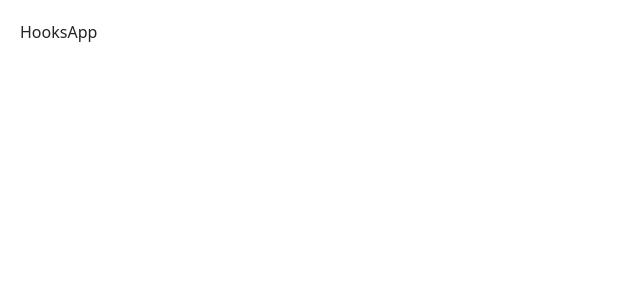
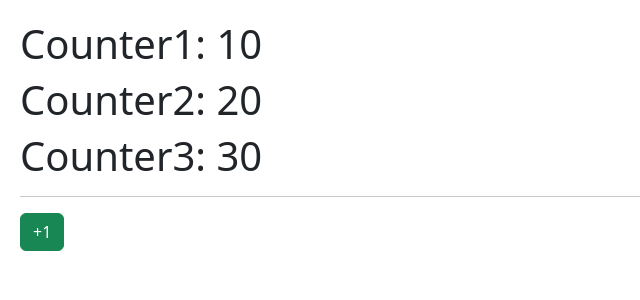
Before and after one commit to mnfrn10112/hooks-app, a React (Vite) app: page / in a window 1280 px wide. Shown: the top 300 px of the page, without its empty margins (0-640 px from the left). Built offline with nearby package versions, Linux system fonts and the light colour scheme.

Commit message:
use state

```diff
--- /dev/null
+++ b/src/01-useState/CounterApp.jsx
@@ -0,0 +1,25 @@
+import { useState } from "react";
+
+export const CounterApp = () => {
+    const [state, setCounter] = useState({
+        counter1: 10,
+        counter2: 20,
+        counter3: 30,
+    });
+    const { counter1, counter2, counter3 } = state;
+    return (
+        <>
+            <h1>Counter1: {counter1} </h1>
+            <h1>Counter2: {counter2} </h1>
+            <h1>Counter3: {counter3} </h1>
+            <hr />
+
+            <button className="btn btn-success" onClick={() => {
+                setCounter({
+                    ...state,
+                    counter1: counter1 + 10,
+                });
+            }}>+1</button>
+        </>
+    );
+};
--- a/src/HooksApp.jsx
+++ b/src/HooksApp.jsx
@@ -1,5 +1,8 @@
+
 export const HooksApp = () => {
   return (
-    <div>HooksApp</div>
-  )
-}
+    <>
+      <div>HooksApp</div>
+    </>
+  );
+};
--- a/src/main.jsx
+++ b/src/main.jsx
@@ -1,10 +1,11 @@
 import React from 'react';
 import ReactDOM from 'react-dom/client';
-import { HooksApp } from './HooksApp';
+import { CounterApp } from './01-useState/CounterApp';
+// import { HooksApp } from './HooksApp';
 import './index.css';
 
 ReactDOM.createRoot(document.getElementById('root')).render(
   // <React.StrictMode>
-  <HooksApp />
+  <CounterApp />
   //  </React.StrictMode>
 );
```
